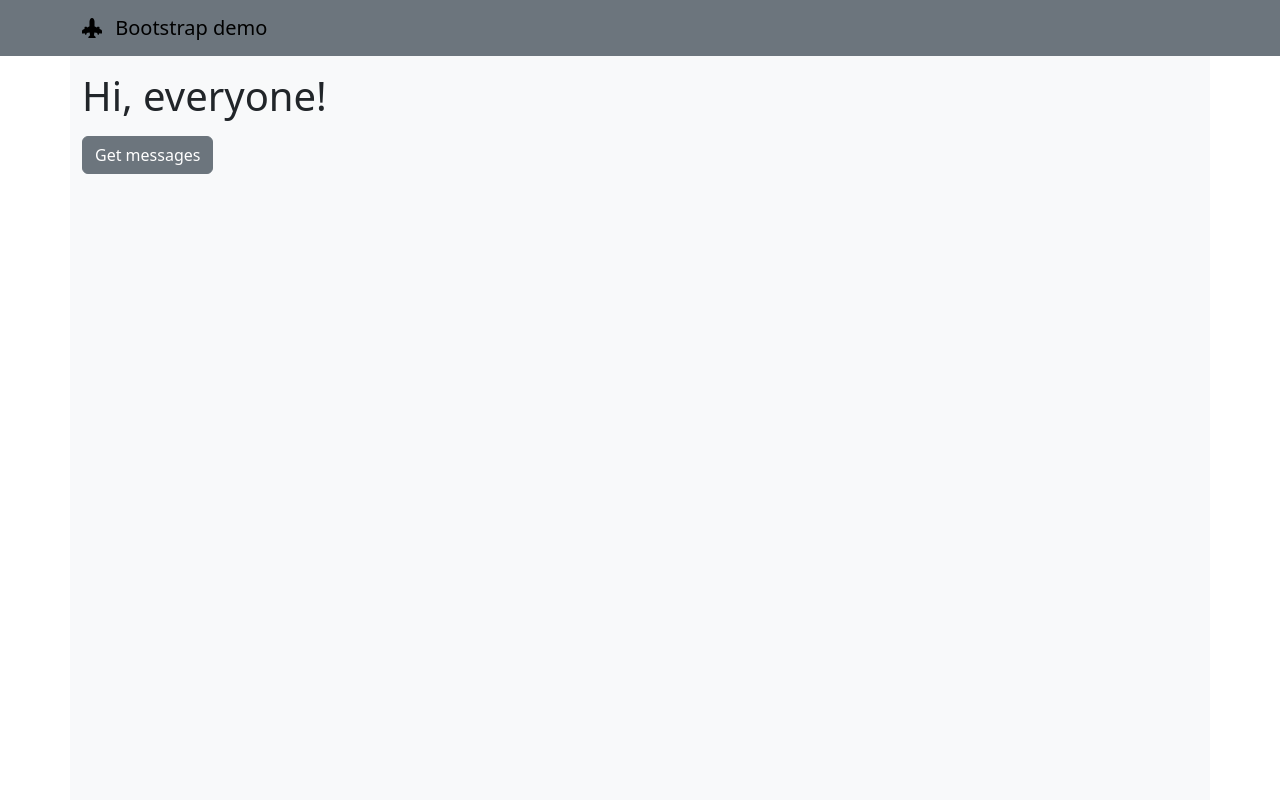
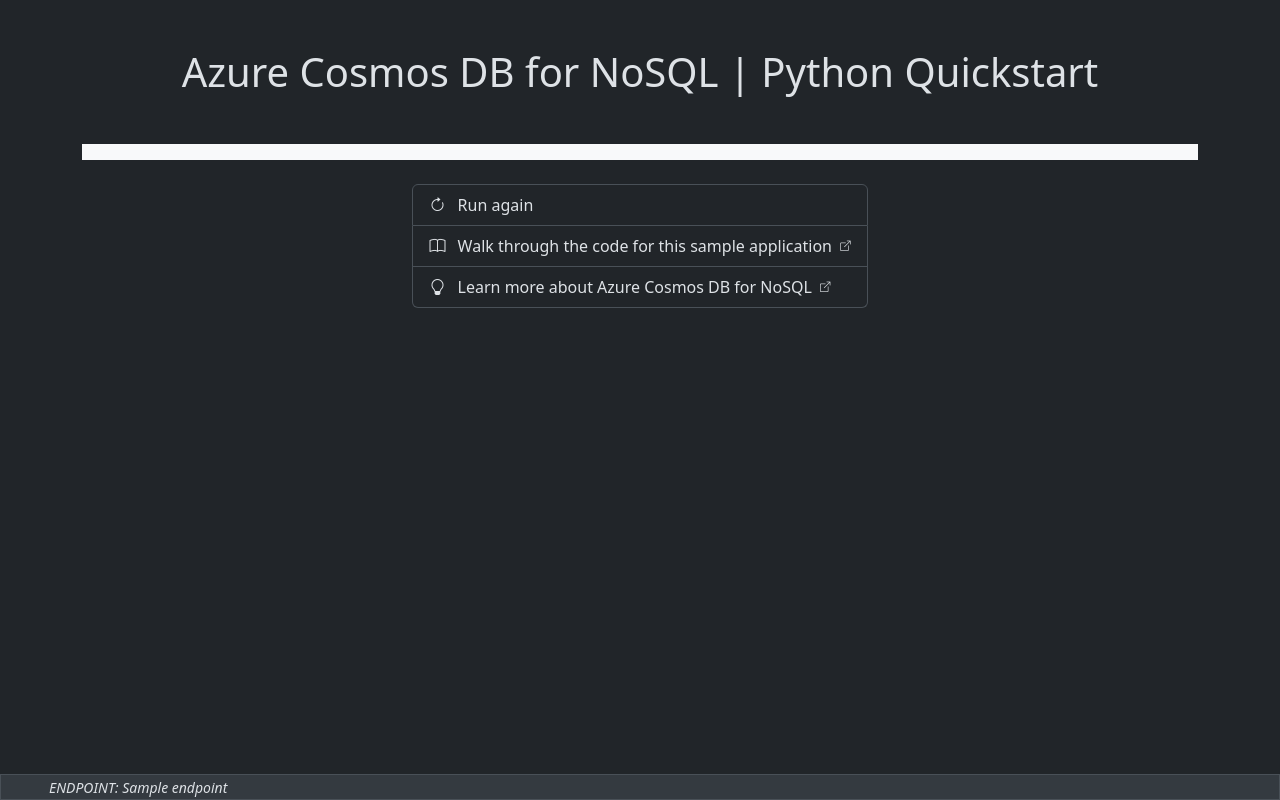
Before and after one commit to Azure-Samples/cosmos-db-nosql-python-quickstart, a Flask app: template templates/index.html in a window 1280 px wide. Run offline with Flask 3, Linux system fonts and the light colour scheme; the template is opened without the code that fills it: most values are stand-ins (such as "Sample title", 1, 10 or a date in 2020); some libraries are stand-ins or nearby versions.

Commit message:
Implement standardized user interface

```diff
--- a/src/app.py
+++ b/src/app.py
@@ -15,11 +15,6 @@
 socket = SocketIO(app)
 
 
-@app.route("/")
-def index():
-    return render_template("index.html")
-
-
 # <environment_variables>
 endpoint = os.getenv("COSMOS_DB_ENDPOINT")
 # </environment_variables>
@@ -27,24 +22,30 @@
 print(f"ENDPOINT: {endpoint}")
 
 
+@app.route("/")
+def index():
+    return render_template("index.html", endpoint=endpoint)
+
+
 @socket.on("start", namespace="/cosmos-db-nosql")
 def start(data):
+    emit("new_message", {"message": "Current Status:\tStarting..."})
+
     # <create_client>
     credential = DefaultAzureCredential()
     client = CosmosClient(url=endpoint, credential=credential)
     # </create_client>
-    emit("new_message", {"message": "Client connected."})
 
     # <get_database>
     database = client.get_database_client("cosmicworks")
     # </get_database>
 
-    emit("new_message", {"message": f"Database [{database.id}] exists."})
+    emit("new_message", {"message": f"Get database:\t{database.id}"})
 
     # <get_container>
     container = database.get_container_client("products")
     # </get_container>
-    emit("new_message", {"message": f"Container [{container.id}] exists."})
+    emit("new_message", {"message": f"Get container:\t{container.id}"})
 
     # <create_item>
     new_item = {
@@ -58,7 +59,11 @@
     # </create_item>
     emit(
         "new_message",
-        {"message": f"New item [{created_item['name']}] upserted."},
+        {"message": f"Upserted item:\t{created_item}"},
+    )
+    emit(
+        "new_message",
+        {"message": f"Request charge:\t{container.client_connection.last_response_headers['x-ms-request-charge']}"},
     )
 
     new_item = {
@@ -71,7 +76,11 @@
     created_item = container.upsert_item(new_item)
     emit(
         "new_message",
-        {"message": f"New item [{created_item['name']}] upserted."},
+        {"message": f"Upserted item:\t{created_item}"},
+    )
+    emit(
+        "new_message",
+        {"message": f"Request charge:\t{container.client_connection.last_response_headers['x-ms-request-charge']}"},
     )
 
     # <read_item>
@@ -82,11 +91,15 @@
     # </read_item>
     emit(
         "new_message",
-        {
-            "message": (
-                f"Performed a point read of item [{existing_item['name']}]."
-            )
-        },
+        {"message": f"Read item id:\t{created_item['id']}"},
+    )
+    emit(
+        "new_message",
+        {"message": f"Read item:\t{created_item}"},
+    )
+    emit(
+        "new_message",
+        {"message": f"Request charge:\t{container.client_connection.last_response_headers['x-ms-request-charge']}"},
     )
 
     # <query_items>
@@ -106,8 +119,7 @@
     items = [item for item in results]
     output = json.dumps(items, indent=True)
     # </parse_results>
-    emit("new_message", {"message": "NoSQL query performed."})
-    emit("new_message", {"code": True, "message": queryText})
+    emit("new_message", {"message": "Found items:"})
     emit("new_message", {"code": True, "message": output})
 
 
--- a/src/templates/base.html
+++ b/src/templates/base.html
@@ -1,28 +1,19 @@
 <!doctype html>
-<html lang="en" class="h-100">
+<html lang="en">
     <head>
         <meta charset="utf-8">
         <meta name="viewport" content="width=device-width, initial-scale=1">
-        <title>
-            {% block title %} {% endblock %} - Bootstrap demo
-        </title>
+        <title>Azure Cosmos DB for NoSQL | Python Quickstart</title>
         <link rel="shortcut icon" href="{{ url_for('static', filename='favicon.ico') }}">
         <link rel="stylesheet" href="https://cdn.jsdelivr.net/npm/bootstrap@5.3.2/dist/css/bootstrap.min.css" integrity="sha256-MBffSnbbXwHCuZtgPYiwMQbfE7z+GOZ7fBPCNB06Z98=" crossorigin="anonymous" />
         <link rel="stylesheet" href="https://cdn.jsdelivr.net/npm/bootstrap-icons@1.11.2/font/bootstrap-icons.min.css" integrity="sha256-SD4b9urSXVSzdFbPDlHqAiDZ3gPva6Ki2MPzSkvDTBc=" crossorigin="anonymous" />
     </head>
-    <body class="h-100">
-        <main class="d-flex flex-column justify-content-start h-100">
-            <nav class="navbar bg-secondary">
-                <div class="container">
-                    <a class="navbar-brand" href="#">
-                        <i class="bi bi-airplane-engines-fill me-2"></i>
-                        Bootstrap demo
-                    </a>
-                </div>
-            </nav>
-            <article class="container bg-body-tertiary pt-3 flex-fill">
-                {% block content %} {% endblock %}
-            </article>
+    <body data-bs-theme="dark">
+        <main class="container">
+            <h1 class="my-5 text-center">
+                Azure Cosmos DB for NoSQL | Python Quickstart
+            </h1>
+            {% block content %} {% endblock %}
         </main>
         <script src="https://cdn.jsdelivr.net/npm/bootstrap@5.3.2/dist/js/bootstrap.min.js" integrity="sha256-YMa+wAM6QkVyz999odX7lPRxkoYAan8suedu4k2Zur8=" crossorigin="anonymous"></script>
         <script src="https://cdn.jsdelivr.net/npm/jquery@3.7.1/dist/jquery.min.js" integrity="sha256-/JqT3SQfawRcv/BIHPThkBvs0OEvtFFmqPF/lYI/Cxo=" crossorigin="anonymous"></script>
--- a/src/templates/index.html
+++ b/src/templates/index.html
@@ -4,21 +4,17 @@
 <script type="text/javascript">
     $(document).ready(function() {
         var socket = io('/cosmos-db-nosql');
+
         socket.on('connect', function() {});
         socket.on('new_message', function(data) {
             console.dir(data.message);
-            $('#messagesList').append(
-                $('<li>')
-                    .attr('class', 'list-group-item')
-                    .append(
-                        data.code?
-                            $('<pre>').append($('<code>').append(data.message)) :
-                            data.message
-                    )
-            );
+            $('#console').append(`${data.message}\n`);
         })
-        $('#startButton').click(function() {
-            console.dir('start');
+
+        socket.emit('start', {});
+
+        $('#runAgainButton').click(function() {
+            $('#console').empty();
             socket.emit('start', {});
         })
     });
@@ -26,16 +22,38 @@
 {% endblock %}
 
 {% block content %}
-<h1>
-    {% block title %}
-    Hi, everyone!
-    {% endblock %}
-</h1>
+<pre id="console" class="bg-light text-dark fw-light font-monospace mt-5 p-2">
+</pre>
 
-<button id="startButton" type="button" class="btn btn-secondary my-2">
-    Get messages
-</button>
+<section class="d-flex justify-content-center">
+    <div class="list-group py-2">
+    <button id="runAgainButton" class="list-group-item list-group-item-action @(_runAgainEnabled ? "" : "disabled") active" aria-current="true" @onclick="RunAgain">
+        <i class="bi bi-arrow-clockwise me-2"></i>
+        Run again
+    </button>
+    <a href="https://learn.microsoft.com/azure/cosmos-db/nosql/quickstart-dotnet#walk-through-the-net-library-code" class="list-group-item list-group-item-action" target="_blank">
+        <i class="bi bi-book me-2"></i>
+        Walk through the code for this sample application
+        <small class="ms-1 align-top">
+            <i class="bi bi-box-arrow-up-right" style="font-size: 0.65rem;"></i>
+        </small>
+    </a>
+    <a href="https://learn.microsoft.com/azure/cosmos-db/nosql/" class="list-group-item list-group-item-action" target="_blank">
+        <i class="bi bi-lightbulb me-2"></i>
+        Learn more about Azure Cosmos DB for NoSQL
+        <small class="ms-1 align-top">
+            <i class="bi bi-box-arrow-up-right" style="font-size: 0.65rem;"></i>
+        </small>
+    </a>
+</div>
+</section>
 
-<ul id="messagesList" class="list-group mt-4">
-</ul>
+<footer class="fixed-bottom bg-secondary bg-body-secondary border">
+    <small class="px-5 fw-light fst-italic">
+        <strong>
+            ENDPOINT:
+        </strong>
+        {{ endpoint }}
+    </small>
+</footer>
 {% endblock %}
```
Also changed, not shown: assets/web.png.
